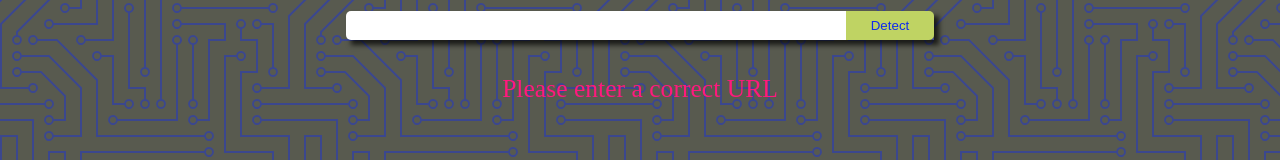
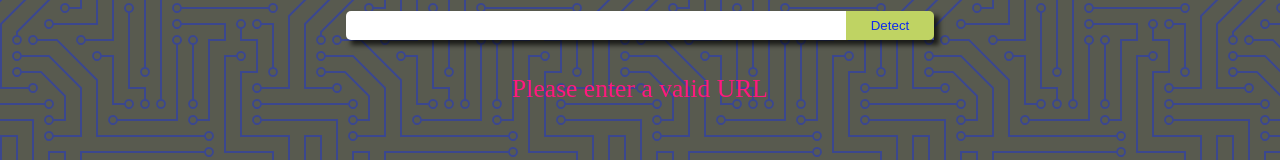
Before and after one commit to steffFrank/face-recognition-app, a React (Create React App) app: page / in a window 1280 px wide. Both pictures are taken after typing "name@example.com", "Sample123" into the empty fields and a click on the button "Sign in". Shown: the part 425-585 px from the top of the page. Built offline with nearby package versions, Linux system fonts and the light colour scheme; no server answers.

Commit message:
style: Change correct to valid

```diff
--- a/src/Components/Image/Image.js
+++ b/src/Components/Image/Image.js
@@ -23,6 +23,6 @@ export const Image = ({imageInput, boxRecognition}) => {
         boxRecognition ? <div className="img-box" id="img-box">
                 <img id="image" onLoad={() => onLoad()} src={imageInput} alt="a random face" />
         </div> :
-        <div className="img-box__message">Please enter a correct URL</div>
+        <div className="img-box__message">Please enter a valid URL</div>
     )
 }
```
